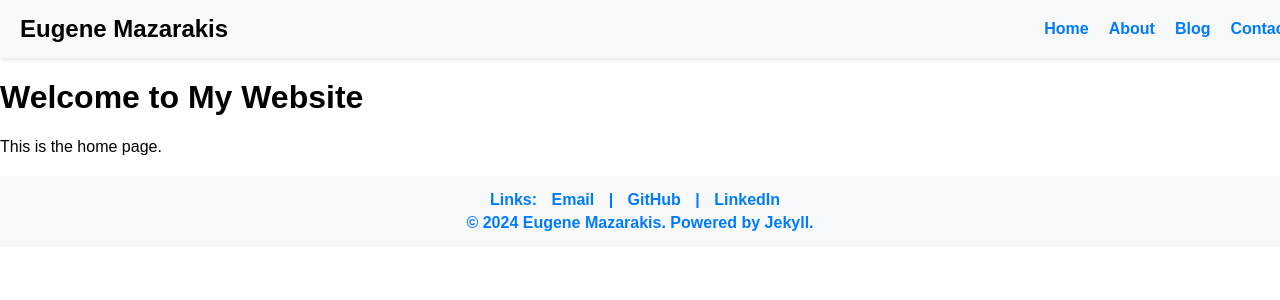
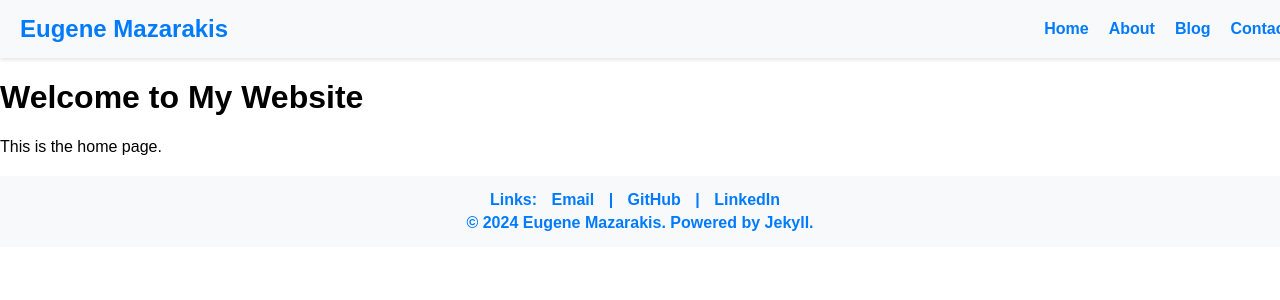
Before and after one commit to EMazarakis/EMazarakis.github.io, a Jekyll site: the page built from index.md, in a window 1280 px wide. Shown: the top 300 px of the page. Built offline with Jekyll 4.4.1, drawn with Linux system fonts in a browser that asks for light colours.

Commit message:
Update custom.css

```diff
--- a/assets/custom.css
+++ b/assets/custom.css
@@ -28,16 +28,9 @@ header {
 .site-name {
     font-size: 1.5em; /* Adjust font size as needed */
     font-weight: bold; /* Make the name bold */
+    color: #007bff; /* Custom color */
 }
 
-.site-name a {
-    color: #333; /* Text color */
-    text-decoration: none; /* Remove underline */
-}
-
-.site-name a:hover {
-    text-decoration: underline; /* Underline on hover */
-}
 
 /* Navigation menu styling */
 header nav ul {
```
